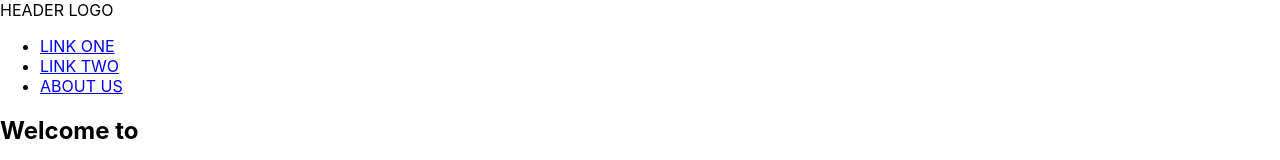
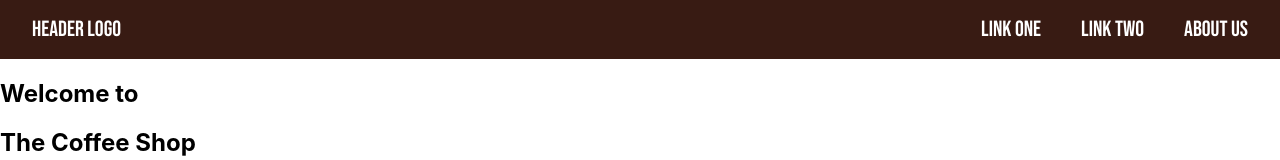
Before and after one commit to RiviCodes/coffee-shop-react, a React (Create React App) app: page / in a window 1280 px wide. Shown: the top 160 px of the page. Built offline with nearby package versions, Linux system fonts and the light colour scheme; a web font is replaced by a local one.

Commit message:
Initiate Header component, compile JS file

```diff
--- a/src/components/Header.tsx
+++ b/src/components/Header.tsx
@@ -1,12 +1,13 @@
 import React from "react";
+import "../styles/Header.css";
 
 export default function Header() {
   return (
     <>
-      <section id="main-header">
+      <section id="header-section">
         <div id="header-logo">HEADER LOGO</div>
         <div className="header-links">
-          <ul id="main-header-list">
+          <ul id="header-list">
             <li>
               <a href="test">LINK ONE</a>
             </li>
```
Also changed, not shown: 1 other file (tests, documents, lock files or other folders).
